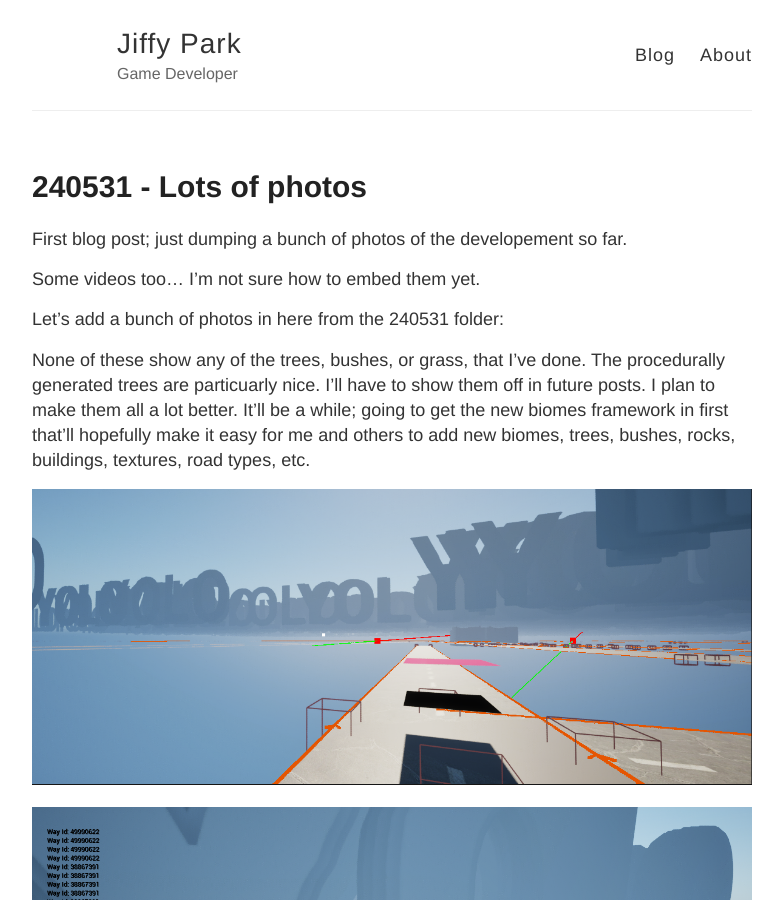
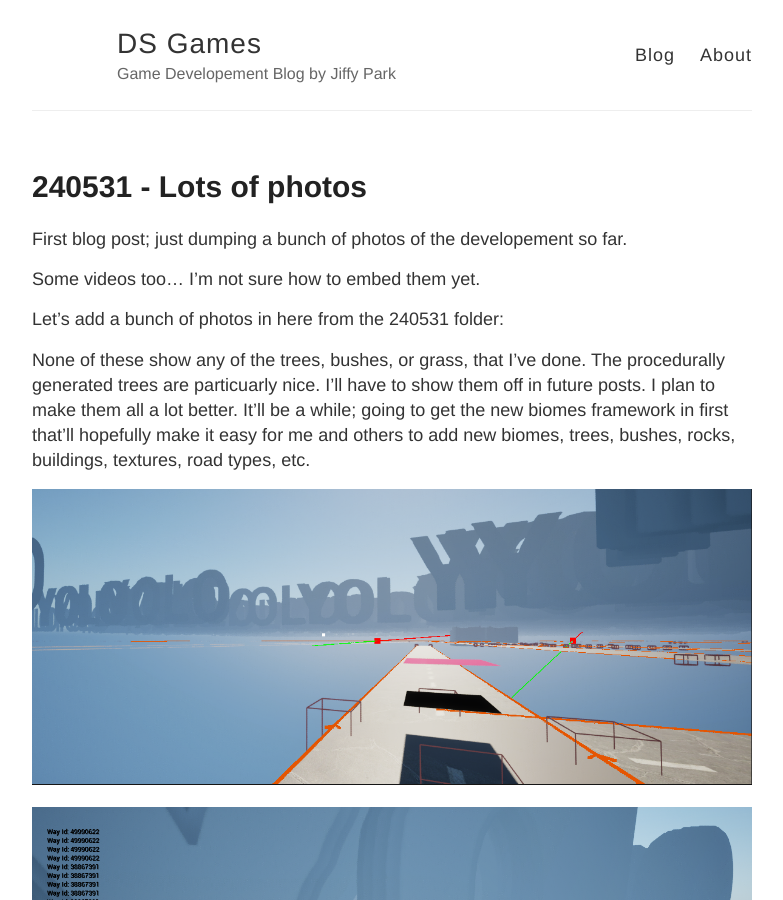
Before and after one commit to JiffyPark/JiffyPark.github.io, a Jekyll site: the page built from _posts/2024-5-31-First-Post.md, in a window 1280 px wide and 900 px high. Shown: the whole window, without its empty margins (248-1031 px from the left). Built offline with Jekyll 4.4.1, drawn with Linux system fonts in a browser that asks for light colours.

Commit message:
Update _config.yml

```diff
--- a/_config.yml
+++ b/_config.yml
@@ -3,10 +3,10 @@
 #
 
 # Name of your site (displayed in the header)
-name: Jiffy Park
+name: DS Games
 
 # Short bio or description (displayed in the header)
-description: Game Developer
+description: Game Developement Blog by Jiffy Park
 
 # URL of your avatar or profile pic (you could use your GitHub profile pic)
 avatar:
```
